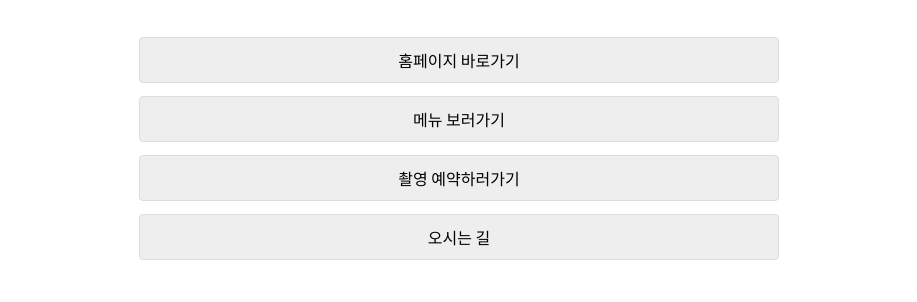
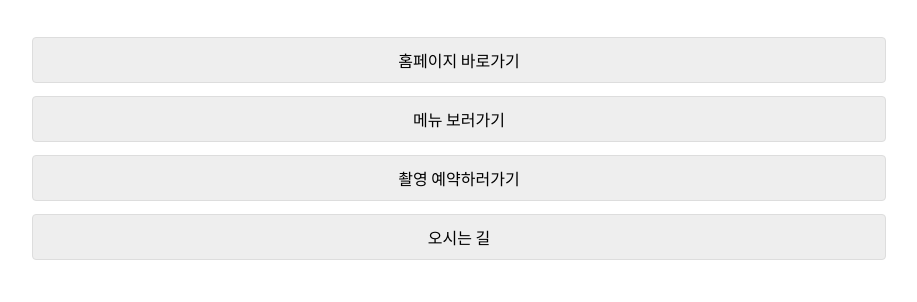
Before and after one commit to Kimdajin/Kimdajin-Hwa.A_instagram, a plain HTML site: page index.html in a window 1280 px wide. Shown: the part 147-449 px from the top of the page, without its empty margins (181-1098 px from the left). Drawn offline with nearby package versions, Linux system fonts and the light colour scheme.

Commit message:
Update index.html

```diff
--- a/index.html
+++ b/index.html
@@ -22,7 +22,6 @@
         .wrap {
             display: flex;
             flex-direction: column;
-            /* 내용물을 세로로 정렬시켜라 / row : 가로로 정렬시켜라 */
             align-items: center;
             justify-content: center;
         }
@@ -64,7 +63,7 @@
     <div class="wrap">
         <h1>화아스튜디오</h1>
         <p>화아스튜디오를 찾아주셔서 정말 감사드립니다.<br>꾸준한 성장으로 여러분께 보답하겠습니다.</p>
-        <div class="d-grid gap-2 col-6 mx-auto">
+        <div class="d-grid gap-2 col-8 mx-auto">
             <button class="btn btn-primary" type="button" onclick="location.href='https://hwaa.imweb.me'">홈페이지
                 바로가기</button>
             <button class="btn btn-primary" type="button"
```
